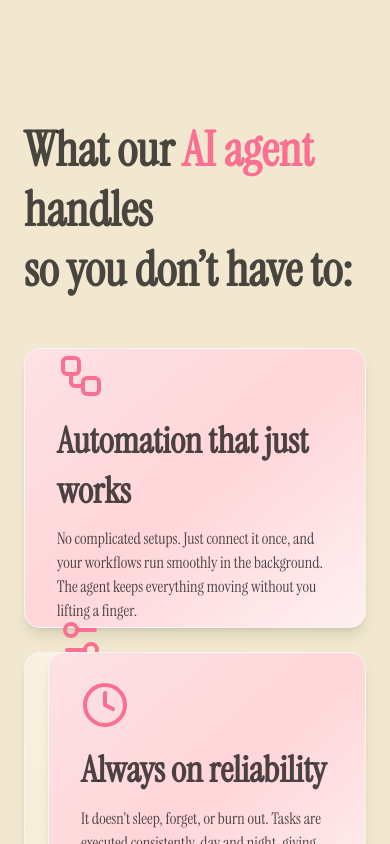
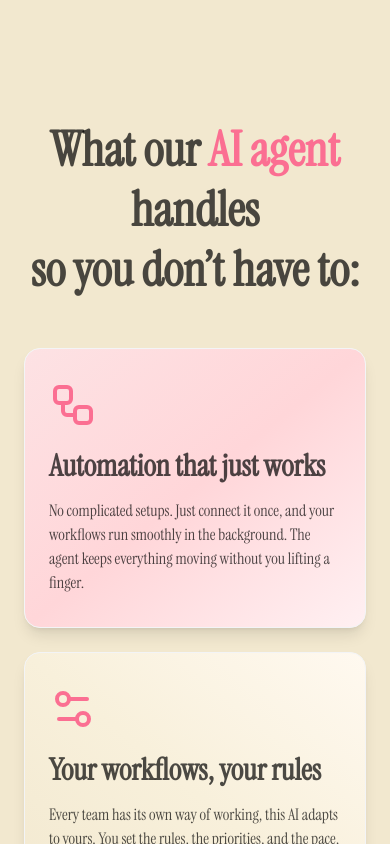
Before and after one commit to FahadBinQaiser/Parallax, a React (Vite) app: page / in a window 390 px wide. Shown: the part 4300-5144 px from the top of the page. Built offline with nearby package versions, Linux system fonts and the light colour scheme.

Commit message:
Improving UX

```diff
--- a/src/components/FeatureSection/FeatureSection.jsx
+++ b/src/components/FeatureSection/FeatureSection.jsx
@@ -8,32 +8,32 @@ export default function FeaturesSection() {
       icon: <Workflow className="text-[#FB6F92] w-12 h-12" />,
       title: "Automation that just works",
       desc: "No complicated setups. Just connect it once, and your workflows run smoothly in the background. The agent keeps everything moving without you lifting a finger.",
-      size: "col-span-2 row-span-1",
+      size: "md:col-span-2 md:row-span-1", // only apply spans on md+
     },
     {
       icon: <Settings2 className="text-[#FB6F92] w-12 h-12" />,
       title: "Your workflows, your rules",
       desc: "Every team has its own way of working, this AI adapts to yours. You set the rules, the priorities, and the pace, and it follows through with zero distractions or wasted steps.",
-      size: "col-span-1 row-span-2",
+      size: "md:col-span-1 md:row-span-2",
     },
     {
       icon: <Clock className="text-[#FB6F92] w-12 h-12" />,
       title: "Always on reliability",
       desc: "It doesn’t sleep, forget, or burn out. Tasks are executed consistently, day and night, giving you complete confidence that nothing slips through the cracks.",
-      size: "col-span-1 row-span-1",
+      size: "md:col-span-1 md:row-span-1",
     },
     {
       icon: <Users2 className="text-[#FB6F92] w-12 h-12" />,
       title: "Built for teams",
       desc: "Deadlines, launches, last-minute pivots — the agent keeps up with it all. It takes care of the repetitive tasks so your people can focus on momentum and results.",
-      size: "col-span-1 row-span-1",
+      size: "md:col-span-1 md:row-span-1",
     },
   ];
 
   return (
     <section className="text-[#000000]/70 py-20 px-6 md:px-0">
-      <div className="max-w-6xl mx-auto space-y-12">
-        <h2 className="text-5xl sm:text-6xl md:text-7xl font-bold leading-tight">
+      <div className="max-w-5xl mx-auto text-center space-y-12">
+        <h2 className="text-5xl sm:text-5xl md:text-6xl lg:text-7xl font-bold leading-tight">
           What our <span className="text-[#FB6F92]">AI agent</span> handles
           <br /> so you don’t have to:
         </h2>
@@ -43,10 +43,12 @@ export default function FeaturesSection() {
             <div key={idx} className={`${size}`}>
               <Gradient
                 index={idx}
-                className="flex flex-col justify-center items-start p-8 bg-white rounded-2xl shadow-lg border border-gray-100 hover:border-[#FB6F92] hover:shadow-pink-100 transition transform duration-300 hover:-translate-y-6 h-full w-full group"
+                className="flex flex-col justify-center items-start p-6 sm:p-8 bg-white rounded-2xl shadow-lg border border-gray-100
+                hover:border-[#FB6F92] hover:shadow-pink-100 transition transform duration-300 hover:-translate-y-4
+                h-full w-full group"
               >
                 <div className="mb-4">{icon}</div>
-                <h3 className="text-4xl font-semibold group-hover:text-[#FB6F92] leading-snug">
+                <h3 className="text-3xl md:text-4xl font-semibold group-hover:text-[#FB6F92] leading-snug">
                   {title}
                 </h3>
                 <p className="mt-3 text-base md:text-lg">{desc}</p>
```
